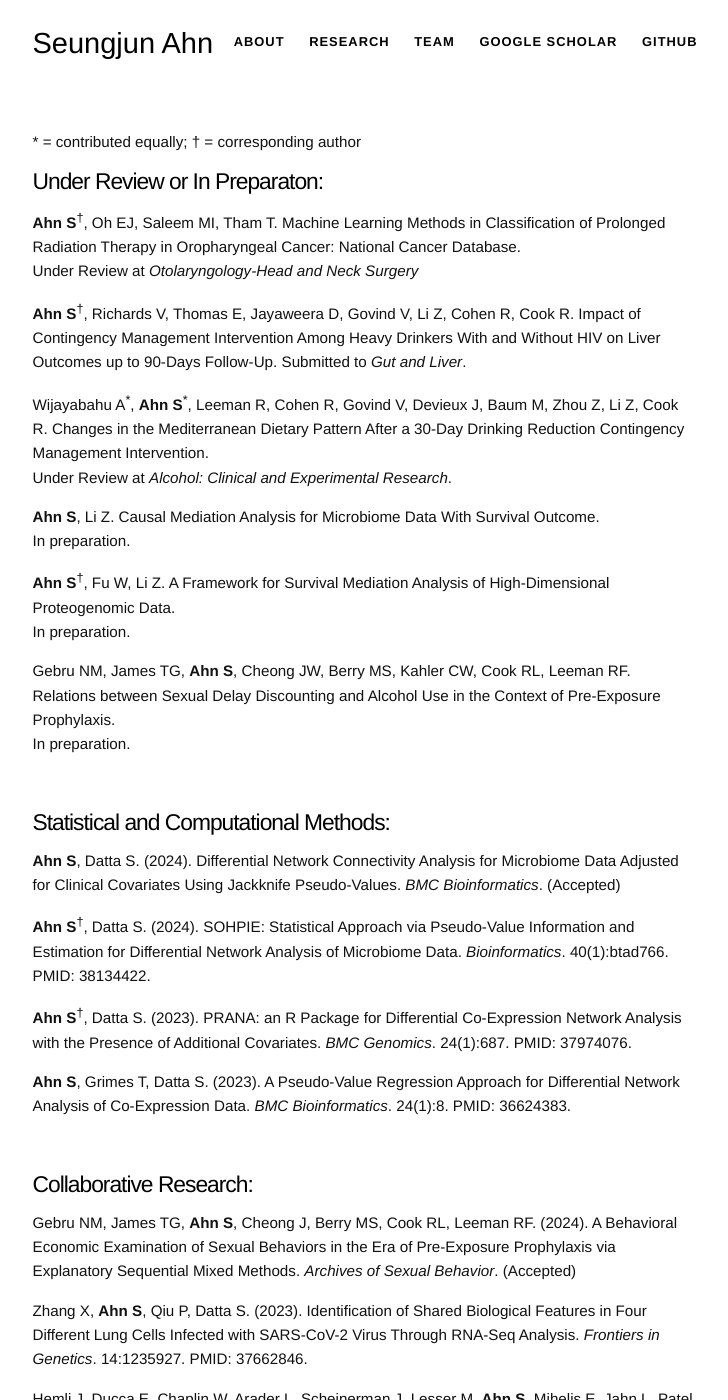
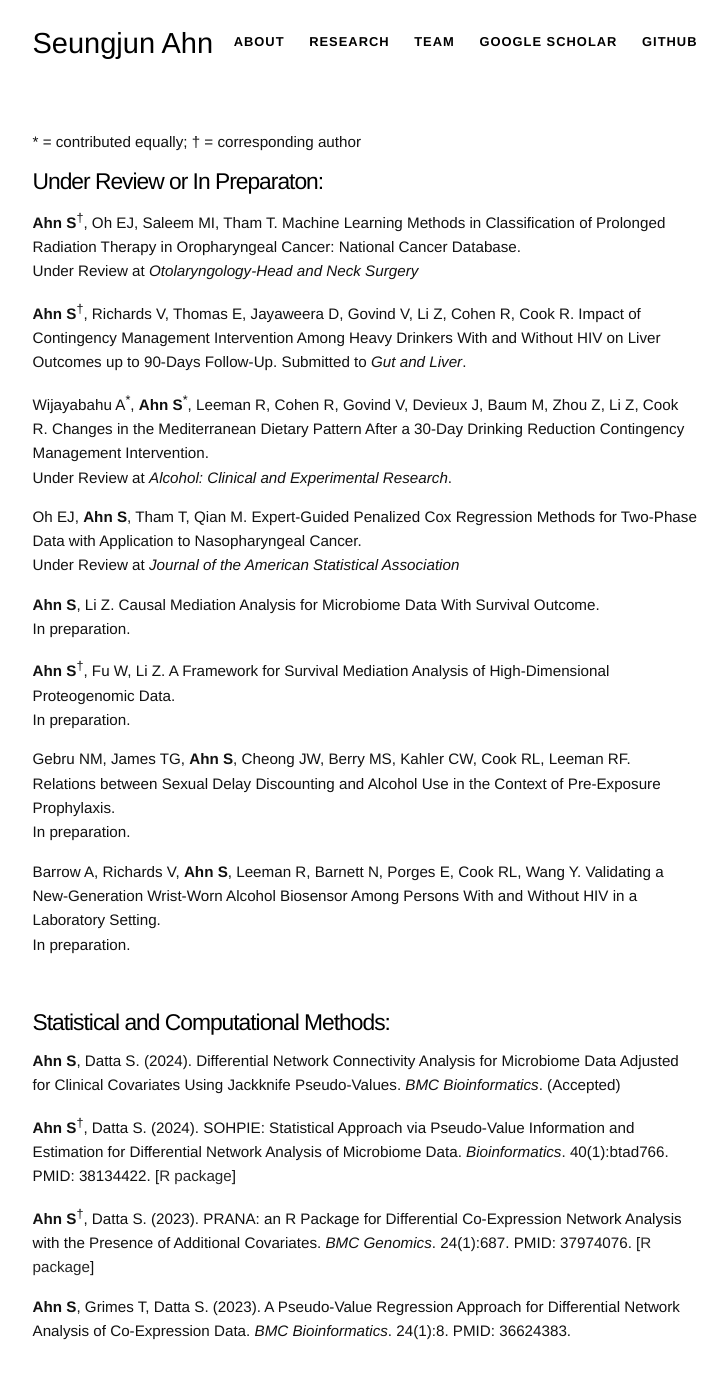
Before and after one commit to sjahnn/sjahnn.github.io, a Jekyll site: the page built from research.md, in a window 1280 px wide and 1400 px high. Shown: the whole window, without its empty margins (275-1003 px from the left). Built offline with Jekyll 4.4.1, drawn with Linux system fonts in a browser that asks for light colours.

Commit message:
Update research.md

```diff
--- a/research.md
+++ b/research.md
@@ -13,6 +13,9 @@ Under Review at *Otolaryngology-Head and Neck Surgery*
 Wijayabahu A<sup><span>&#42;</span></sup>, **Ahn S**<sup><span>&#42;</span></sup>, Leeman R, Cohen R, Govind V, Devieux J, Baum M, Zhou Z, Li Z, Cook R. Changes in the Mediterranean Dietary Pattern After a 30-Day Drinking Reduction Contingency Management Intervention. <br>
 Under Review at *Alcohol: Clinical and Experimental Research*.
 
+Oh EJ, **Ahn S**, Tham T, Qian M. Expert-Guided Penalized Cox Regression Methods for Two-Phase Data with Application to Nasopharyngeal Cancer. <br>
+Under Review at *Journal of the American Statistical Association*
+
 **Ahn S**, Li Z. Causal Mediation Analysis for Microbiome Data With Survival Outcome. <br>
 In preparation.
 
@@ -20,6 +23,9 @@ In preparation.
 In preparation.
 
 Gebru NM, James TG, **Ahn S**, Cheong JW, Berry MS, Kahler CW, Cook RL, Leeman RF. Relations between Sexual Delay Discounting and Alcohol Use in the Context of Pre-Exposure Prophylaxis. <br>
+In preparation.
+
+Barrow A, Richards V, **Ahn S**, Leeman R, Barnett N, Porges E, Cook RL, Wang Y. Validating a New-Generation Wrist-Worn Alcohol Biosensor Among Persons With and Without HIV in a Laboratory Setting. <br>
 In preparation.
 
 <br>
@@ -30,8 +36,9 @@ In preparation.
 **Ahn S**, Datta S. (2024). Differential Network Connectivity Analysis for Microbiome Data Adjusted for Clinical Covariates Using Jackknife Pseudo-Values. *BMC Bioinformatics*. (Accepted)
 
 **Ahn S**<sup><span>&dagger;</span></sup>, Datta S. (2024). SOHPIE: Statistical Approach via Pseudo-Value Information and Estimation for Differential Network Analysis of Microbiome Data. *Bioinformatics*. 40(1):btad766. PMID: 38134422.
+[[R package](https://cran.r-project.org/web/packages/SOHPIE/index.html)]
 
-**Ahn S**<sup><span>&dagger;</span></sup>, Datta S. (2023). PRANA: an R Package for Differential Co-Expression Network Analysis with the Presence of Additional Covariates. *BMC Genomics*. 24(1):687. PMID: 37974076.
+**Ahn S**<sup><span>&dagger;</span></sup>, Datta S. (2023). PRANA: an R Package for Differential Co-Expression Network Analysis with the Presence of Additional Covariates. *BMC Genomics*. 24(1):687. PMID: 37974076. [[R package](https://cran.r-project.org/web/packages/PRANA/index.html)]
 
 **Ahn S**, Grimes T, Datta S. (2023). A Pseudo-Value Regression Approach for Differential Network Analysis of Co-Expression Data. *BMC Bioinformatics*. 24(1):8. PMID: 36624383.
 
```
